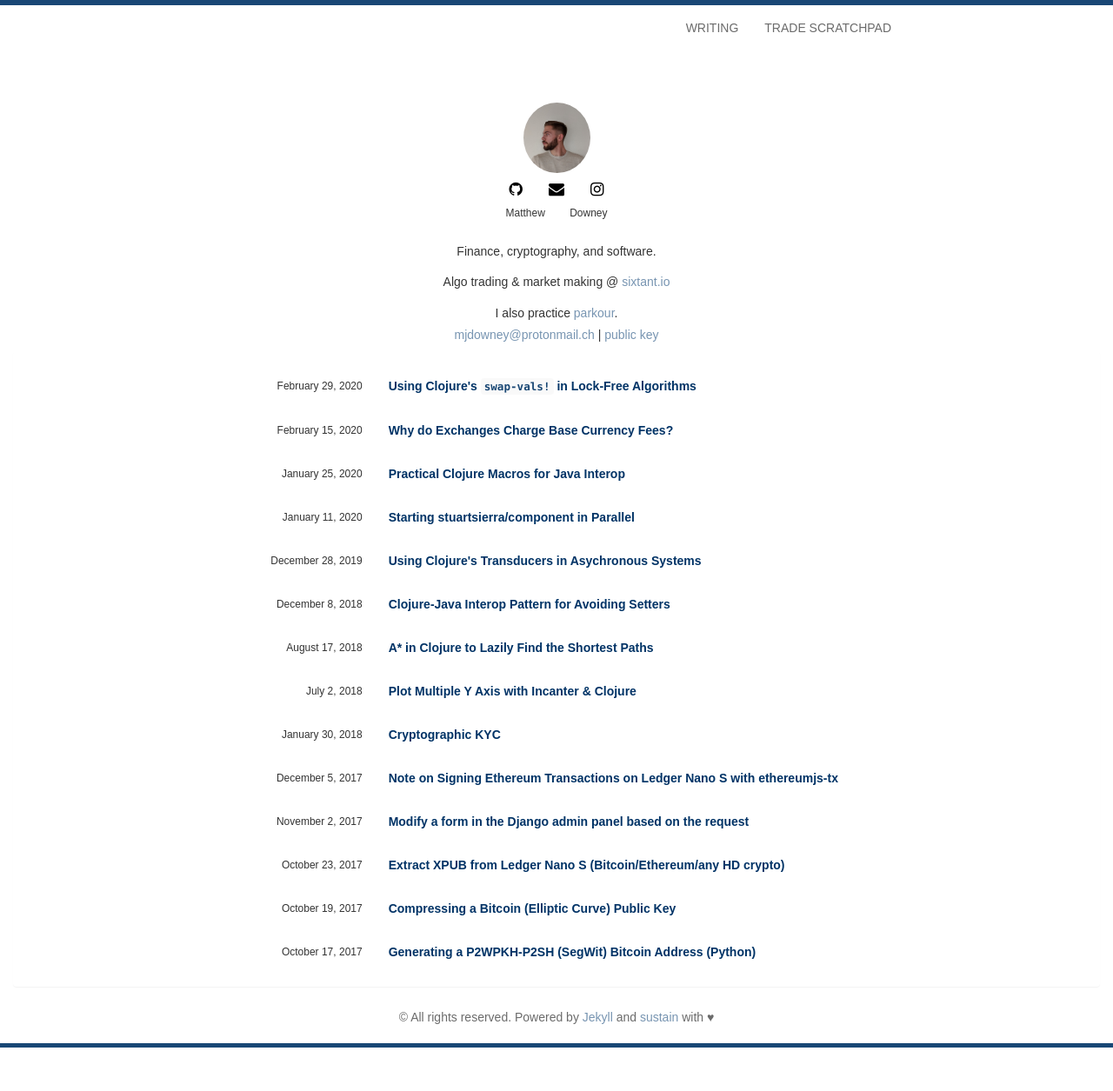
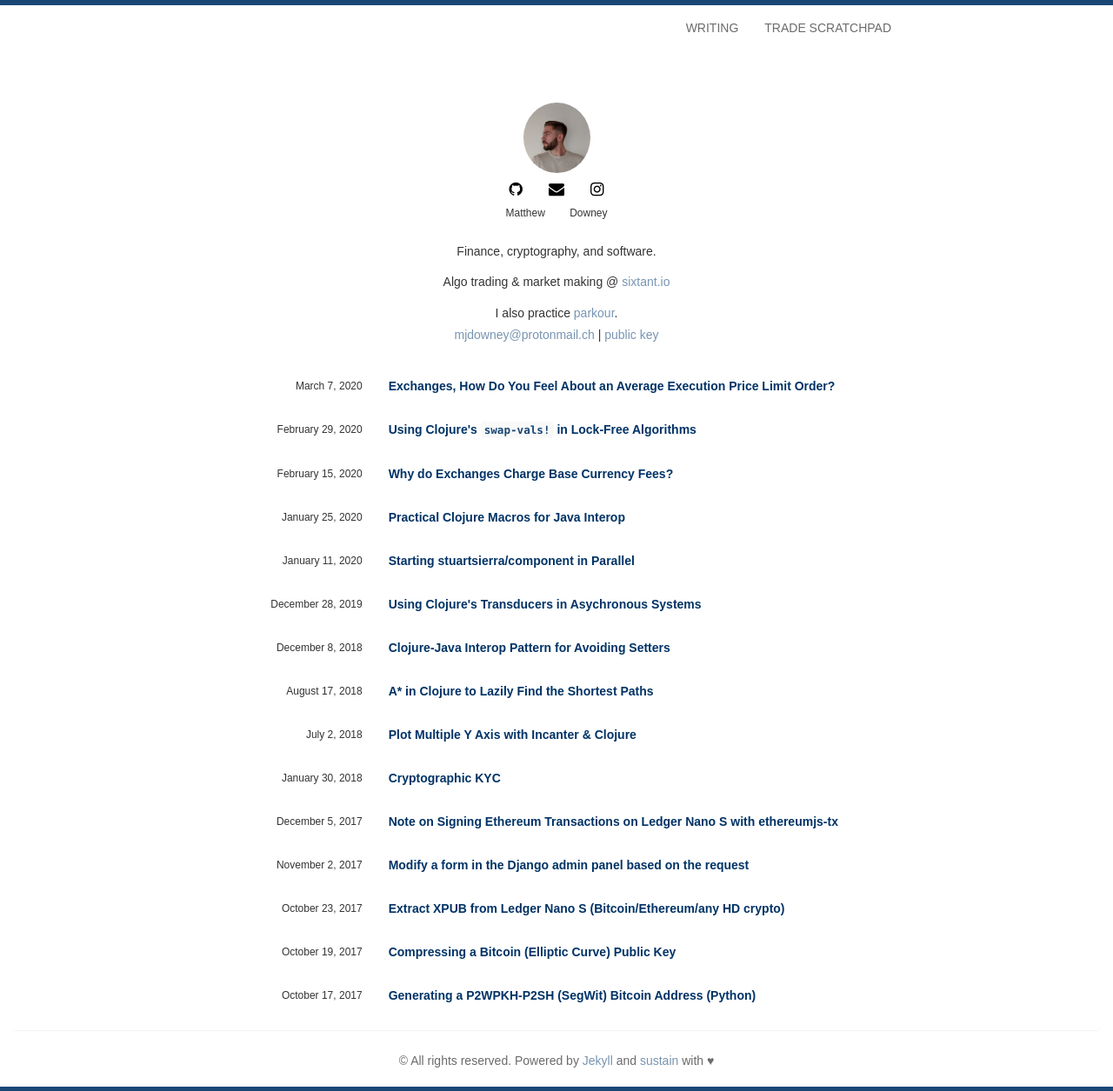
Before and after one commit to matthewdowney/matthewdowney.github.io, a Jekyll site: the page built from index.html, in a window 1280 px wide. Shown: the whole page at 87% size. Built offline with Jekyll 4.4.1, drawn with Linux system fonts in a browser that asks for light colours; some web fonts are replaced; Markdown is read by kramdown in place of the engine named in the settings; the list of posts is cut into pages by our own code; before the commit the page ends 1205 px from its top, so only the background shows below that; some of the changed lines change nothing that is shown.

Commit message:
Average execution price limit order variation post

```diff
--- a/_includes/js.html
+++ b/_includes/js.html
@@ -13,4 +13,5 @@
 			});
 		}
 });
+$("table").each(function (index) { $(this).addClass("table table-striped")});
 </script>
--- /dev/null
+++ b/_posts/2020-03-07-exchanges-average-execution-price-limit-order.md
@@ -0,0 +1,103 @@
+---
+layout: post
+title: Exchanges, How Do You Feel About an Average Execution Price Limit Order?
+tags:
+ - Finance
+ - Market Microstructure
+ - Exchanges
+ - Trading
+---
+
+A decidedly contrarian friend posed the question, about the protagonists of
+Michael Lewis's
+[_Flash Boys_](https://www.amazon.com/gp/product/0393351599/ref=as_li_tl?ie=UTF8&camp=1789&creative=9325&creativeASIN=0393351599&linkCode=as2&tag=matthewdowney-20&linkId=503ade3ef618d0b075d315d0cc3bf4a5),
+"if they were so concerned about the execution price, why didn't they just use
+limit orders?"
+
+He's not alone. Matt Levine voices similar skepticism about
+[IEX](https://en.wikipedia.org/wiki/IEX), whose purported raison d'être is to
+protect the little guy from predatory market makers, in
+["'Flash Boys' Exchange Isn't About the Little Guy"](https://www.bloomberg.com/opinion/articles/2016-02-25/-flash-boys-exchange-isn-t-about-the-little-guy):
+
+>  I try not to give investing advice but I will say: If you are a retail
+   day-trader, consider using limit orders! You can use marketable limit orders
+   -- like, bid up to $41 for that $40 stock if you want -- to make sure that
+   you'll get an execution, but it's a scary world out there, there are a lot
+   of flash crashes, and you don't want to put in a market order at the exact
+   second that the stock spikes to $999.99.
+
+I tend to agree with his commentary on IEX, but it did bring to mind a solution
+for an inconvenience with limit orders that we face here at
+[Sixtant](https://sixtant.io).
+
+## Limit Orders Aren't Useful in Thin Books
+
+The problem is that limit orders are in some ways (paradoxically) less useful
+for controlling average execution price in thin books with liquidity dispersed
+across price levels than they are in, say, well-established equities markets.
+
+This is especially true for cryptocururency order books, where liquidity
+problems are exacerbated by a lack of attention paid to tick sizes, since the
+available liquidity is often not concentrated at the touch. (Though it's a fine
+line — the inverse is true for
+[some markets](https://www.bitmex.com/app/seriesGuide/TRX)
+where the tick size is much too large.)
+
+This type of order book topography is inconvenient for us because we sometimes
+act as market makers in small and non-integrated markets, and hedge our
+positions by trading _against_ other market makers in large, well-integrated
+markets where we need to control our execution price. We execute our taker
+order just as Levine suggests — with a marketable limit order — but still face
+risk when setting the limit price.
+
+How should you set the price for that limit order if you know that you're going
+to walk the book? Imagine that you're looking at buying 900 units on the
+following order book:
+
+| Price |  Qty |
+|-------|------|
+|   102 | 1000 |
+|   101 |  500 |
+|   100 |  300 |
+|    -- |   -- |
+|    99 |  300 |
+|    98 |  500 |
+|    97 | 1000 |
+
+It's going to cost you $100 per unit for the first 300 units, $101 for the next
+500, and $102 for the final 100 units of your order. That's an average price
+of `(100 x 300 + 101 x 500 + 102 x 100) / 900`, or $100.7778 per unit.
+
+But if you set that as your limit price, you'll only execute the first 300,
+rather than the whole 900. To execute the whole 900, you have two options:
+either you
+
+1. enter a marketable limit order to buy 900 @ $102 (over 1% above the average
+   price that you want!); or
+2. fill the price levels one-by-one, first issuing an order to buy 300  @ $100,
+   waiting for it to fill, then issuing another bid for 500 @ $101, etc.
+
+Option (2) is really more of an option in the theoretical sense — I'd bet that
+when the first two levels are picked off in quick succession, the probability
+of the rest of the market pulling back outweighs your risk of the average
+execution price changing in option (1). Plus cryptocurrency exchanges are not
+exactly "fast"; each limit order fill could take on the order of 100ms.
+
+Option (1) is still obviously better than a market order; you replace infinite
+risk of market impact with a known, finite worst case. Still, you never know,
+maybe the sell order for 500 @ $101 is cancelled right as you submit your order,
+and you end up executing at $101.334.
+
+## Average Execution Limit Order
+
+So, exchanges, why not offer a limit order variation whose limit is not a "worst
+execution price limit" but a "worst average execution price limit"?
+
+It's a small change, and even plays nicely with existing
+[FOK](https://www.investopedia.com/terms/f/fok.asp),
+[IOC](https://www.investopedia.com/terms/i/immediateorcancel.asp),
+and [AON](https://www.investopedia.com/terms/a/aon.asp)
+order types, in addition to the vanilla
+[GTC](https://www.investopedia.com/terms/g/gtc.asp)
+limit order, though it does imply some extra CPU cycles in the matching engine
+spent checking the average order price as it walks the book.
--- a/static/css/main.scss
+++ b/static/css/main.scss
@@ -225,6 +225,13 @@
  font-size: 14px;
 }
 
+table {
+  width: 50% !important;
+  margin-left: auto;
+  margin-right: auto;
+}
+
+
 
 /* Footer
 -------------------------------------------------- */
```
